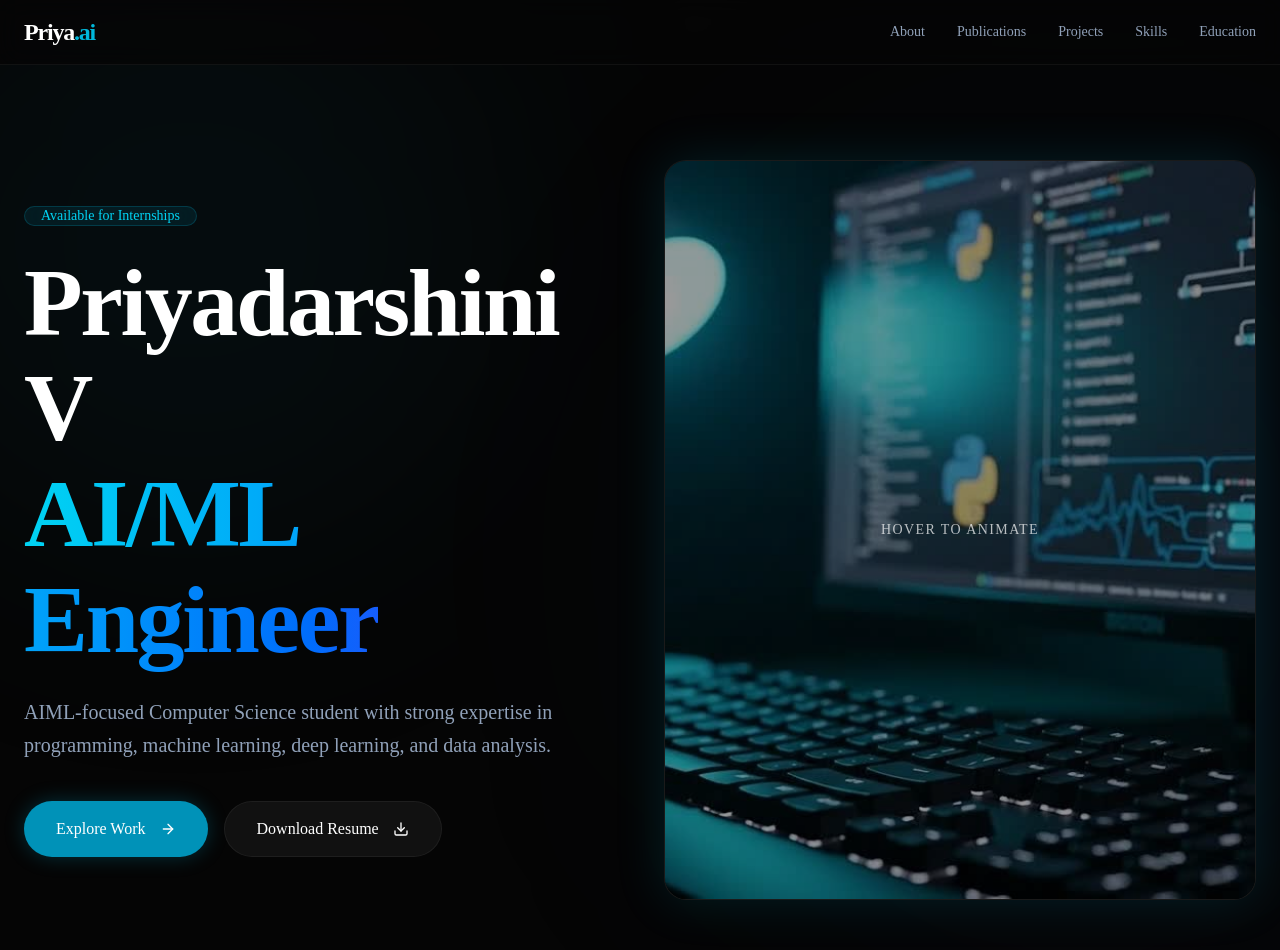
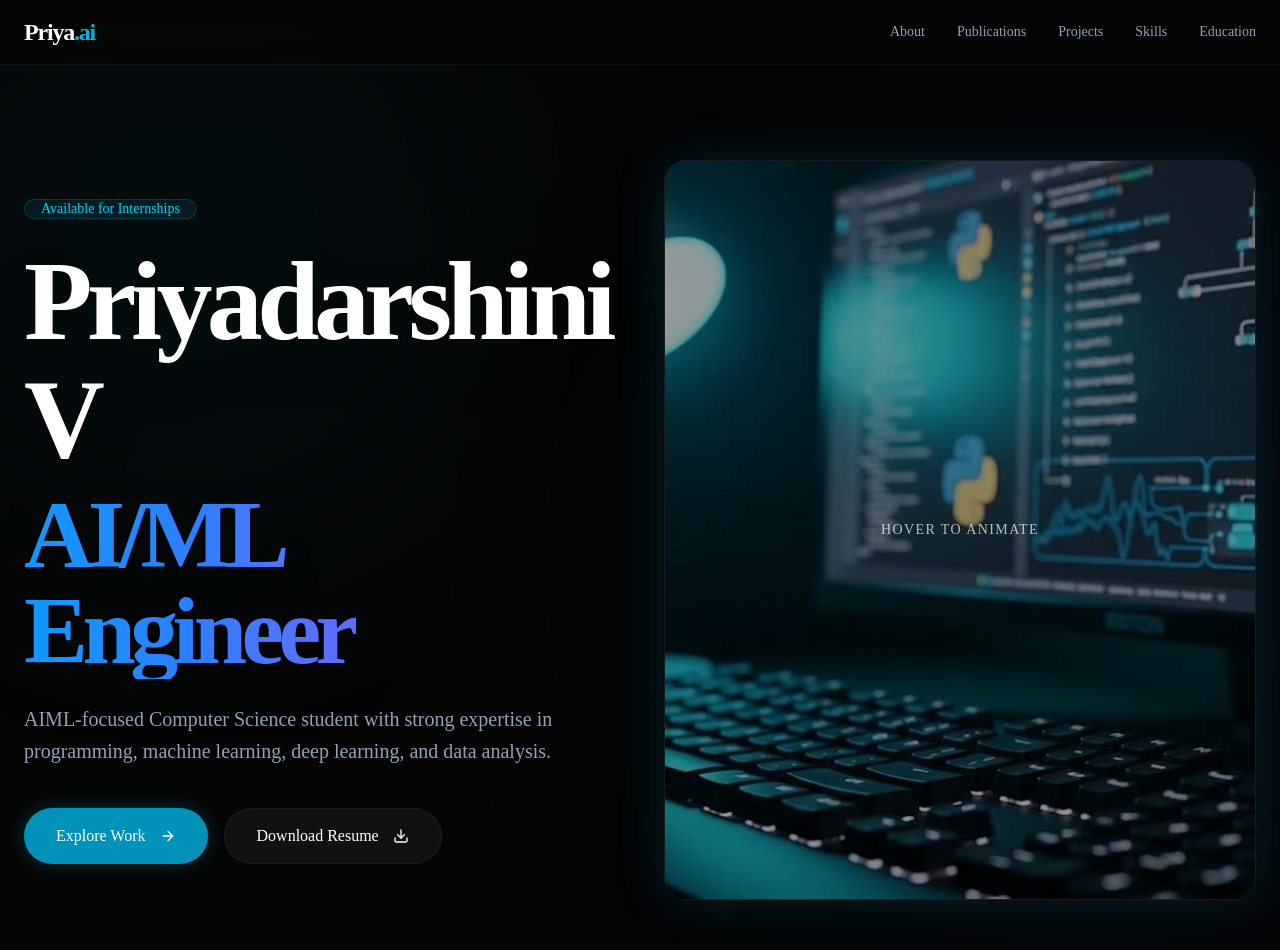
Before and after one commit to Priya67803/my-portfolio, a Next.js app: page / in a window 1280 px wide. Shown: the top 950 px of the page. Built offline with nearby package versions, Linux system fonts and the light colour scheme.

Commit message:
fix icons issue

```diff
--- a/app/page.tsx
+++ b/app/page.tsx
@@ -68,11 +68,15 @@ export default function Portfolio() {
                                 </Badge>
                             </motion.div>
 
-                            <motion.h1 variants={fadeInUp} className="text-5xl md:text-7xl lg:text-8xl font-extrabold text-white tracking-tight leading-[1.1] mb-6">
+                            <motion.h1 variants={fadeInUp} className="text-6xl md:text-8xl lg:text-[7rem] font-extrabold text-white tracking-tighter leading-[1.05] mb-6 drop-shadow-2xl">
                                 Priyadarshini V<br />
-                                <span className="bg-clip-text text-transparent bg-gradient-to-r from-cyan-400 to-blue-600">
+                                <motion.span
+                                    className="block mt-2 text-5xl md:text-7xl lg:text-8xl text-transparent bg-clip-text bg-gradient-to-r from-cyan-400 via-blue-500 to-purple-600 bg-[length:200%_auto]"
+                                    animate={{ backgroundPosition: ["0% 50%", "100% 50%", "0% 50%"] }}
+                                    transition={{ duration: 5, ease: "linear", repeat: Infinity }}
+                                >
                                     AI/ML Engineer
-                                </span>
+                                </motion.span>
                             </motion.h1>
 
                             <motion.p variants={fadeInUp} className="text-xl text-slate-400 max-w-xl leading-relaxed mt-6">
```
